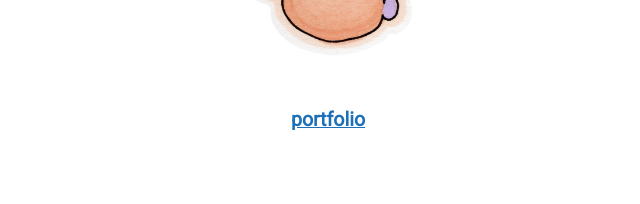
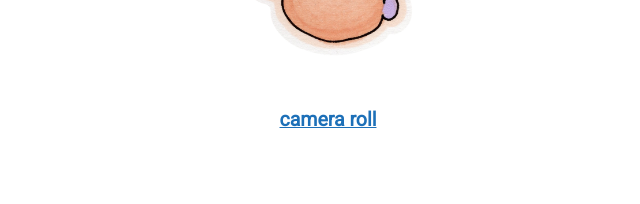
Before and after one commit to zoeurl/zoedowney.github.io, a Jekyll site: the page built from index.html, in a window 1280 px wide. Shown: the part 297-501 px from the top of the page, without its empty margins (312-952 px from the left). Built offline with Jekyll 4.4.1, drawn with Linux system fonts in a browser that asks for light colours; grey boxes are pictures that could not be loaded.

Commit message:
Update photography.md

```diff
--- a/_layouts/photography.md
+++ b/_layouts/photography.md
@@ -25,7 +25,7 @@
 	<center><small><h2 class="post-headline"><font color="#d883de">zoë downey&nbsp;&nbsp;&nbsp;&nbsp</font>
 	<br><font color="#7b1582">&nbsp;&nbsp;&nbsp;&nbsp;زوي داوني</font></h2>
 		<figure><img src="/assets/favicon/rabbit-doodle-without-username.png" width="180" height="180"></figure>
-<h3><a href="https://www.flickr.com/photos/zoedowney/albums/">portfolio</a></h3></centre>
+<h3><a href="https://www.flickr.com/photos/zoedowney/albums/">camera roll</a></h3></centre>
 	<br>
 	<br>
                 {{ content }}
```
